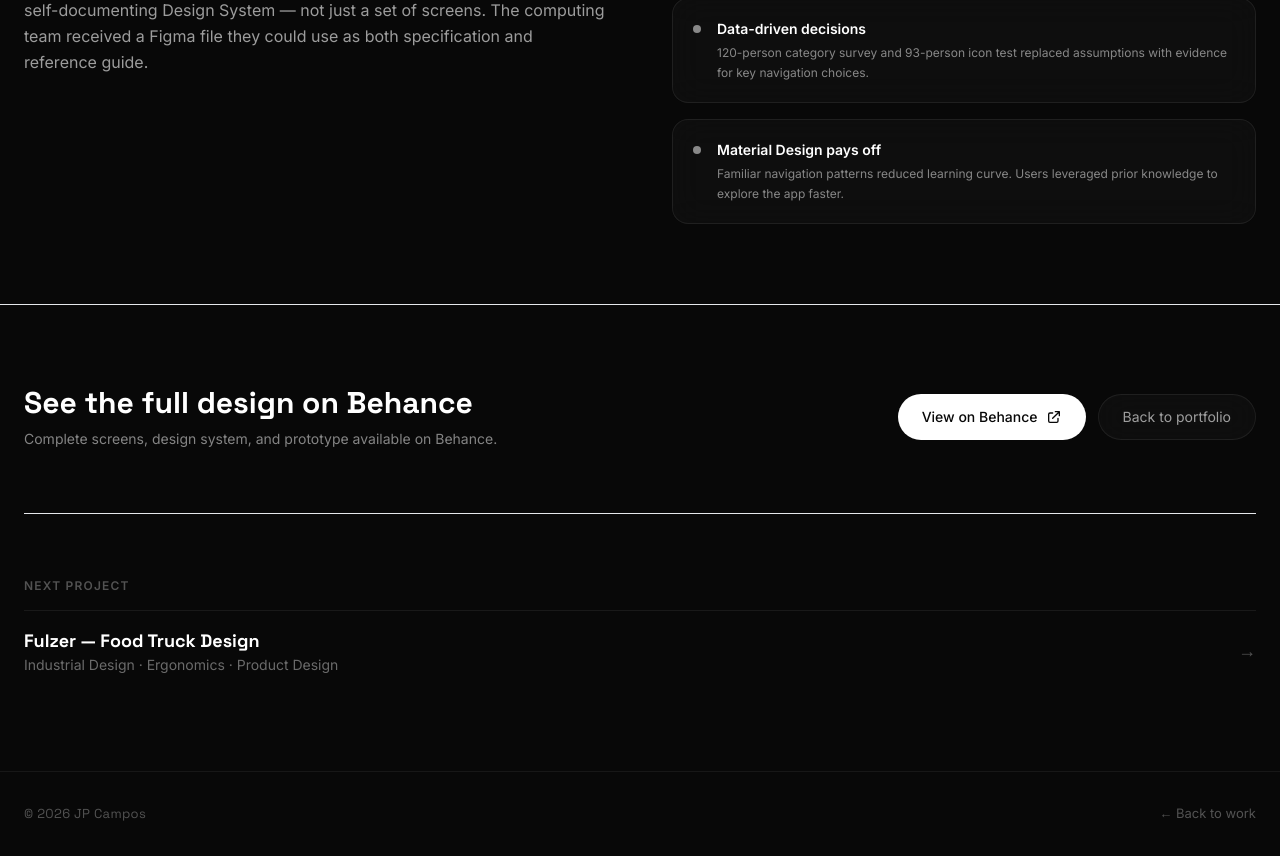
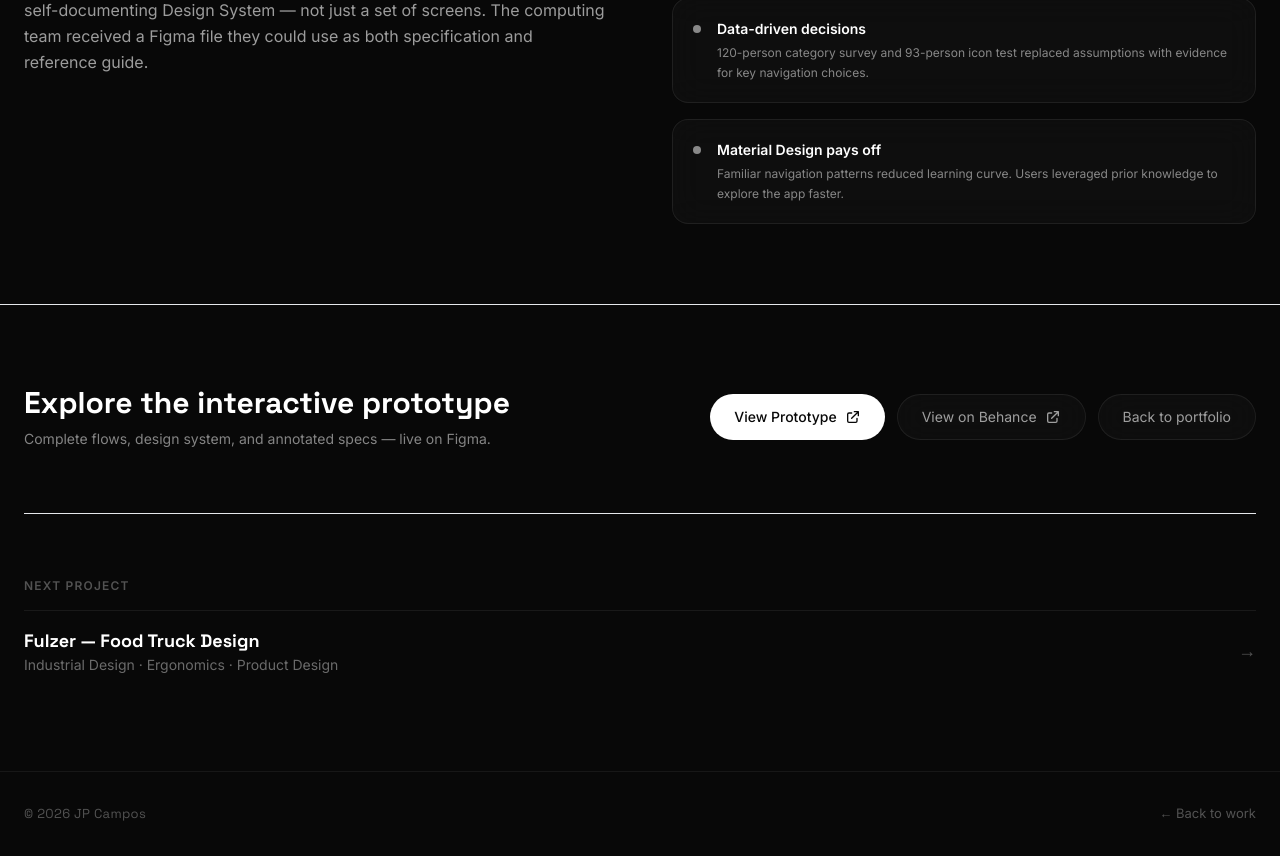
Before and after one commit to jp09campos/design-portfolio, a Next.js app: page /projects/art-city-tour in a window 1280 px wide. Shown: the part 6714-7570 px from the top of the page. Built offline with nearby package versions, Linux system fonts and the light colour scheme.

Commit message:
fix: add Figma prototype link to Art City Tour CTA
🌀 Magic applied with Wibey VSCode Extension 🪄

```diff
--- a/app/projects/art-city-tour/page.tsx
+++ b/app/projects/art-city-tour/page.tsx
@@ -927,20 +927,33 @@ export default function ArtCityTourCaseStudy() {
             <div className="flex flex-col md:flex-row items-start md:items-center justify-between gap-8">
               <div>
                 <h2 className="font-display text-2xl md:text-3xl font-bold text-white mb-2">
-                  See the full design on Behance
+                  Explore the interactive prototype
                 </h2>
                 <p className="text-white/50 text-sm">
-                  Complete screens, design system, and prototype available on Behance.
+                  Complete flows, design system, and annotated specs — live on Figma.
                 </p>
               </div>
               <div className="flex flex-wrap gap-3">
+                <motion.a
+                  href="https://www.figma.com/proto/zusgQ4eURnNd6pO2uDUT83/Design-System-Final--Copy-?node-id=383-29509&p=f&t=qJ0Xp1aH6JYYFmZn-1&scaling=scale-down&content-scaling=fixed&page-id=81%3A723&starting-point-node-id=383%3A29509"
+                  target="_blank"
+                  rel="noopener noreferrer"
+                  whileHover={{ scale: 1.04 }}
+                  whileTap={{ scale: 0.97 }}
+                  className="inline-flex items-center gap-2 px-6 py-3 rounded-full bg-white text-[#080808] text-sm font-medium hover:bg-white/90 transition-colors"
+                >
+                  View Prototype
+                  <svg className="w-4 h-4" fill="none" stroke="currentColor" viewBox="0 0 24 24">
+                    <path strokeLinecap="round" strokeLinejoin="round" strokeWidth={2} d="M10 6H6a2 2 0 00-2 2v10a2 2 0 002 2h10a2 2 0 002-2v-4M14 4h6m0 0v6m0-6L10 14" />
+                  </svg>
+                </motion.a>
                 <motion.a
                   href="https://www.behance.net/gallery/146062185/Art-City-Tour-Maps-design"
                   target="_blank"
                   rel="noopener noreferrer"
                   whileHover={{ scale: 1.04 }}
                   whileTap={{ scale: 0.97 }}
-                  className="inline-flex items-center gap-2 px-6 py-3 rounded-full bg-white text-[#080808] text-sm font-medium hover:bg-white/90 transition-colors"
+                  className="inline-flex items-center gap-2 px-6 py-3 rounded-full glass text-sm text-white/60 hover:text-white transition-colors border border-white/08"
                 >
                   View on Behance
                   <svg className="w-4 h-4" fill="none" stroke="currentColor" viewBox="0 0 24 24">
```
